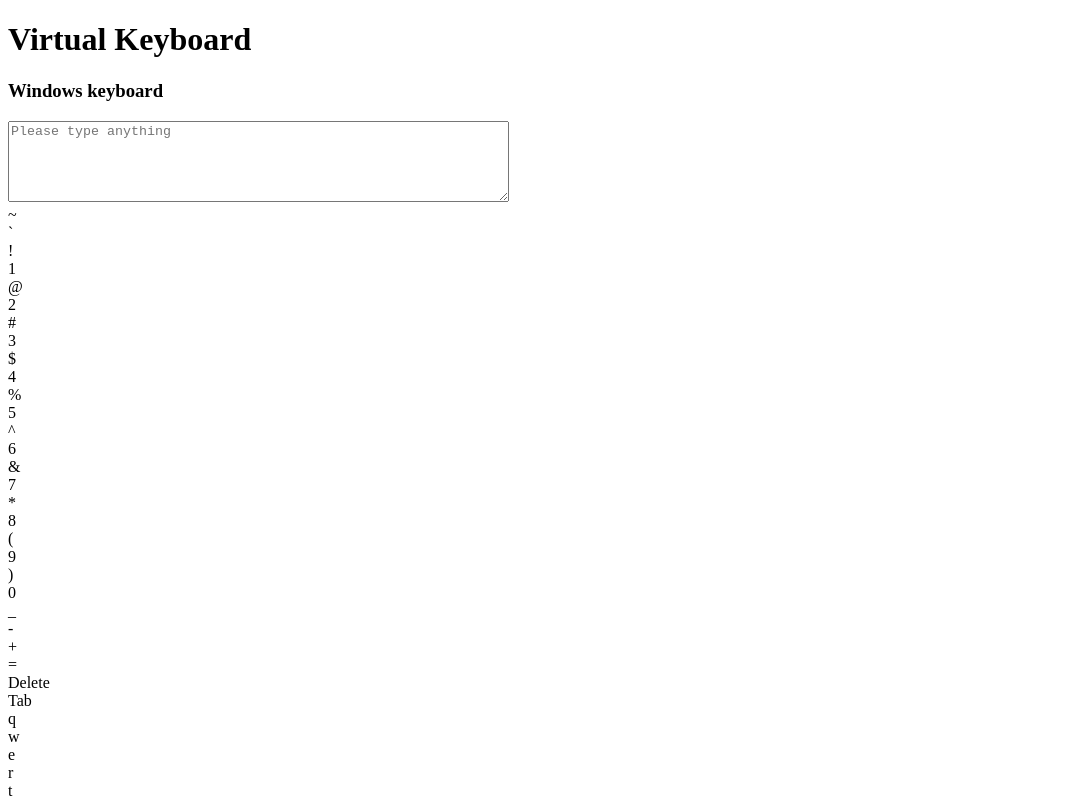
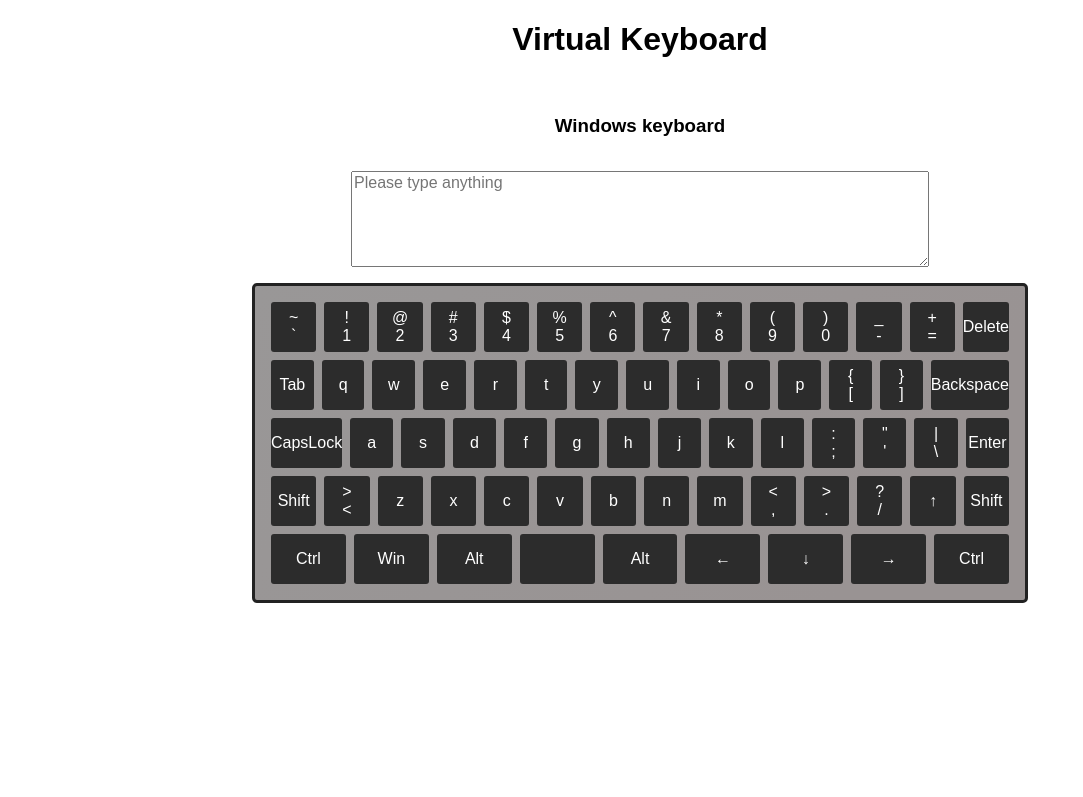
Before and after one commit to Denhope/Virtual-Keyboard, a website built with webpack: page virtual-keyboard/index.html in a window 1280 px wide. Shown: the top 797 px of the page, without its empty margins (0-1083 px from the left). Built offline with nearby package versions, Linux system fonts and the light colour scheme.

Commit message:
feat: add base style

```diff
--- a/virtual-keyboard/src/sass/abstract/_constants.scss
+++ b/virtual-keyboard/src/sass/abstract/_constants.scss
@@ -1,33 +1,26 @@
-// colors//
+//@ colors
 $white: #ffffff;
 $black: #000000;
 $blackMat: #1c1c1c;
-$lilow: linear-gradient(209deg, #f2e8ee, #dfbaba 81%);
-$lilow-whight: linear-gradient(125deg, rgb(66, 51, 66), rgb(130, 106, 106) 81%);
-$violet: linear-gradient(171deg, #280228, #1c1c1c 81%);
-$violet-grey: linear-gradient(125deg, rgb(40, 2, 40), rgb(130, 106, 106) 81%);
-$shadow: 12px 15px 20px 0 rgb(46 61 73 / 50%);
-$shodow-dark: 1px 0px 10px 10px rgb(16 17 17 / 35%);
+$gray:linear-gradient(125deg, #999797, #999393 81%);
+
+//@ shadow
+$shadow: 12px 15px 20px 0 rgba(197, 209, 219, 0.5);
+
+//@ hover
+$hover: invert(0%) sepia(6%) saturate(1898%) hue-rotate(316deg) brightness(70%)
+  contrast(78%);
 
 //@ text
 $color-text: $white;
 $color-text-light: $blackMat;
 $color-fill: $blackMat;
 
-//@ blocks
-$background-result-window: $violet-grey;
-$background-score-block: $violet-grey;
-$background-game-board: $violet-grey;
-$background-start-window: $violet-grey;
-$background-card: $lilow;
+//@ keyboard
+$background-keyboard: $gray;
 
-//@a buttons
-$hover: invert(0%) sepia(6%) saturate(1898%) hue-rotate(316deg) brightness(70%)
-  contrast(78%);
-$background-button-hovered: $violet;
-$background-button: $lilow-whight;
 
-//@at-root width
+//@ width
 $content-width: 840px;
 $content-width-620: 620px;
 $laptop-width: 840px;
--- /dev/null
+++ b/virtual-keyboard/src/sass/layouts/_keyboard.scss
@@ -0,0 +1,39 @@
+.main__wrapper {
+  display: flex;
+  flex-direction: column;
+  align-items: center;
+  gap: 1rem;
+}
+
+.keyboard {
+  display: grid;
+  grid-row-gap: 0.5rem;
+  padding: 1rem;
+  border: 1px solid;
+  position: relative;
+  overflow: hidden;
+  background:$gray;
+  border-radius: 5px;
+  border: 3px solid #222;
+}
+
+.keyboard__row {
+  display: grid;
+  grid-gap: 0.5rem;
+  grid-row-gap: 0.5rem;
+  height: 50px;
+}
+
+.keyboard__key {
+  color: $color-text;
+  background: #2c2c2c;
+  display: flex;
+  cursor: pointer;
+  border-radius: 3px;
+  flex-direction: column;
+  justify-content: center;
+  align-items: center;
+  @extend %transition;
+  -webkit-border-radius: 3px;
+  user-select: none;
+}
--- a/virtual-keyboard/src/sass/style.scss
+++ b/virtual-keyboard/src/sass/style.scss
@@ -1,17 +1,17 @@
 // //Abstract
-// @import "abstract/constants";
-// @import "abstract/placeholders";
-// @import "abstract/mixins";
+@import "abstract/constants";
+@import "abstract/placeholders";
+@import "abstract/mixins";
 
 // //Base
-// @import "base/normalize";
+@import "base/normalize";
 // @import "base/base";
 // @import "base/button";
 // // @import "base/icons";
 
 // //Layouts
-// @import "layouts/wrapper";
-// @import "layouts/header";
+@import "layouts/wrapper";
+@import "layouts/keyboard";
 // @import "layouts/footer";
 // @import "layouts/gameBoard";
 // @import "layouts/startWindow";
```
